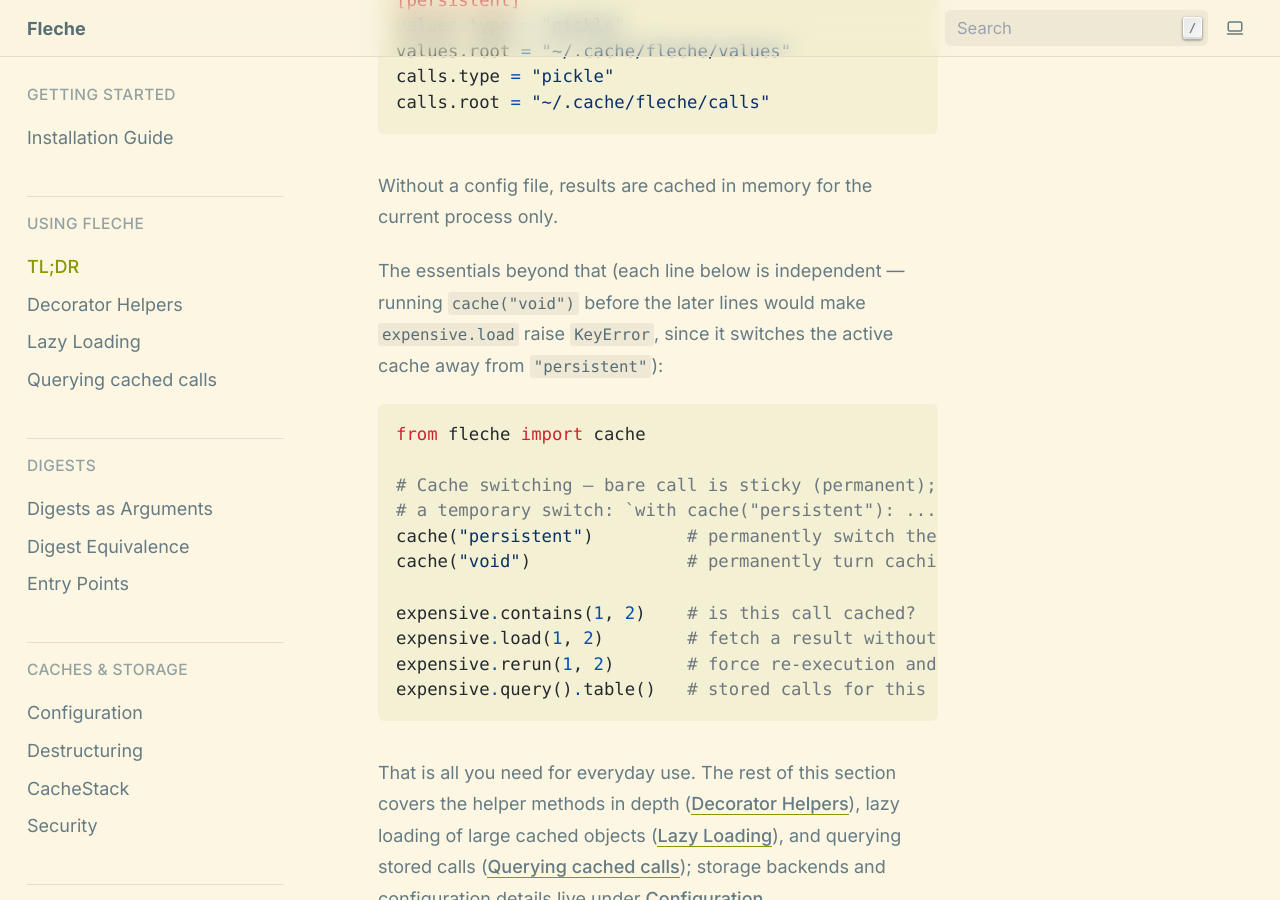
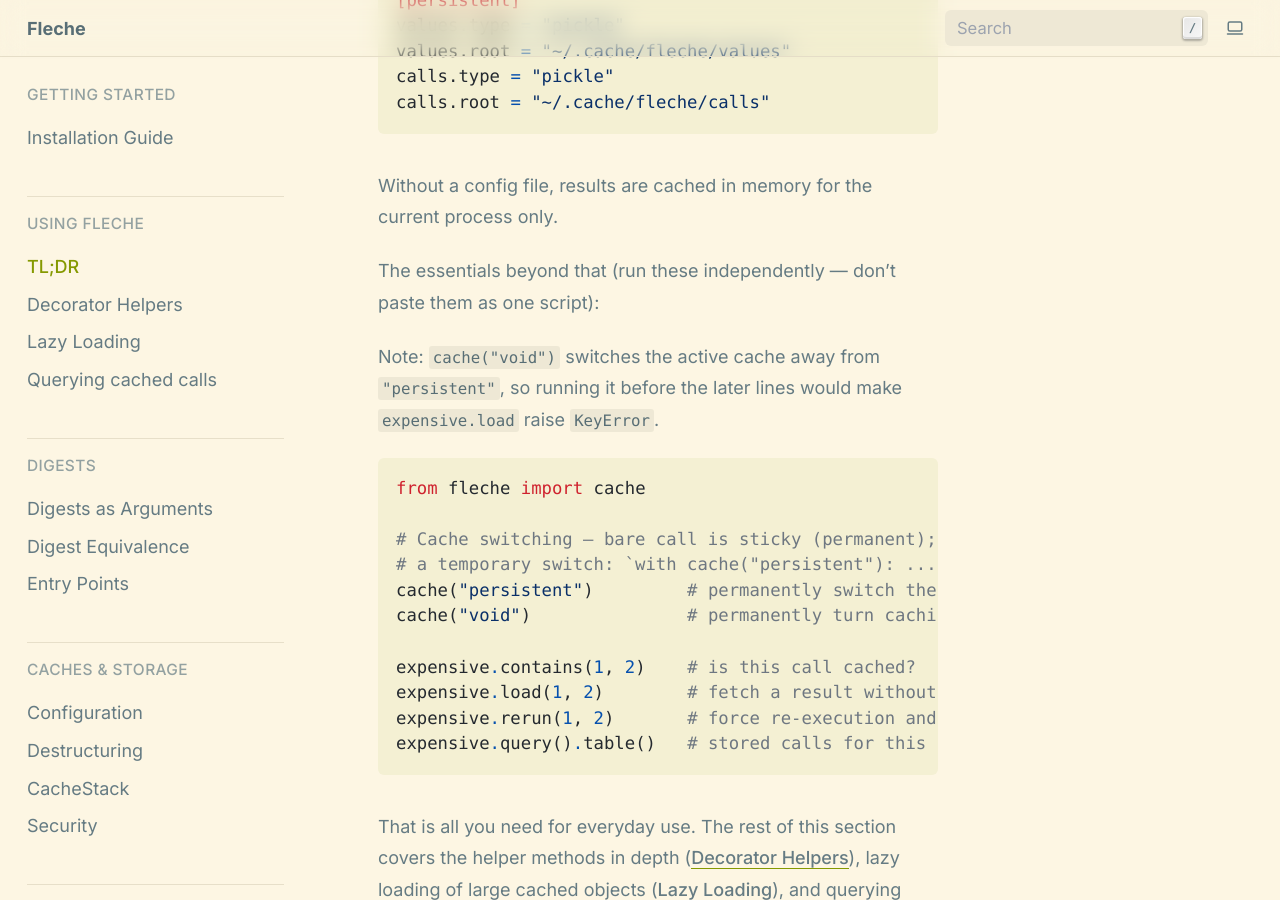
Before and after one commit to pmrv/fleche, a Sphinx documentation site: the page built from docs/usage/tldr.rst, in a window 1280 px wide and 900 px high, scrolled down 973 px. Built offline with Sphinx 7.4.7, drawn with Linux system fonts in a browser that asks for light colours; pages that are not in the unit, such as notebooks, are missing from menus.

Commit message:
docs(usage): split doubly-nested parenthetical in tldr.rst
Splits the "essentials beyond that" sentence's doubly-nested
parenthetical into two simpler sentences, preserving the same
independence note and cache("void") -> KeyError warning.

Co-Authored-By: Claude Sonnet 5 <noreply@anthropic.com>
Claude-Session: https://claude.ai/code/session_01NM4C4nM3uKEn6MS3rPnE9R

```diff
--- a/docs/usage/tldr.rst
+++ b/docs/usage/tldr.rst
@@ -39,10 +39,12 @@ directory (or anywhere up to ``$HOME``):
 Without a config file, results are cached in memory for the current process
 only.
 
-The essentials beyond that (each line below is independent — running
-``cache("void")`` before the later lines would make ``expensive.load``
-raise ``KeyError``, since it switches the active cache away from
-``"persistent"``):
+The essentials beyond that (run these independently — don't paste them as
+one script):
+
+Note: ``cache("void")`` switches the active cache away from
+``"persistent"``, so running it before the later lines would make
+``expensive.load`` raise ``KeyError``.
 
 .. code-block:: python
 
```
